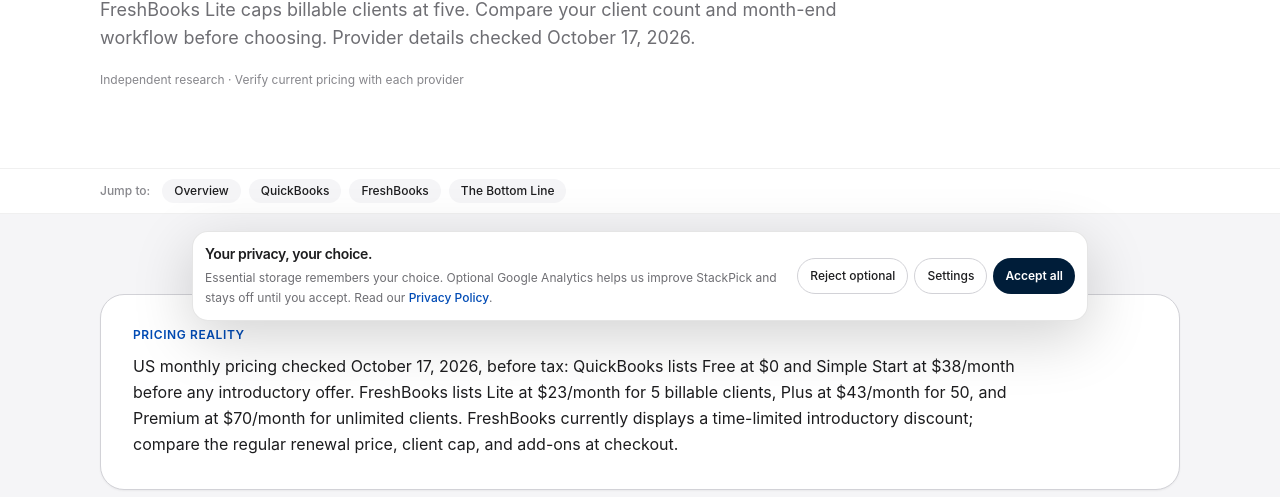
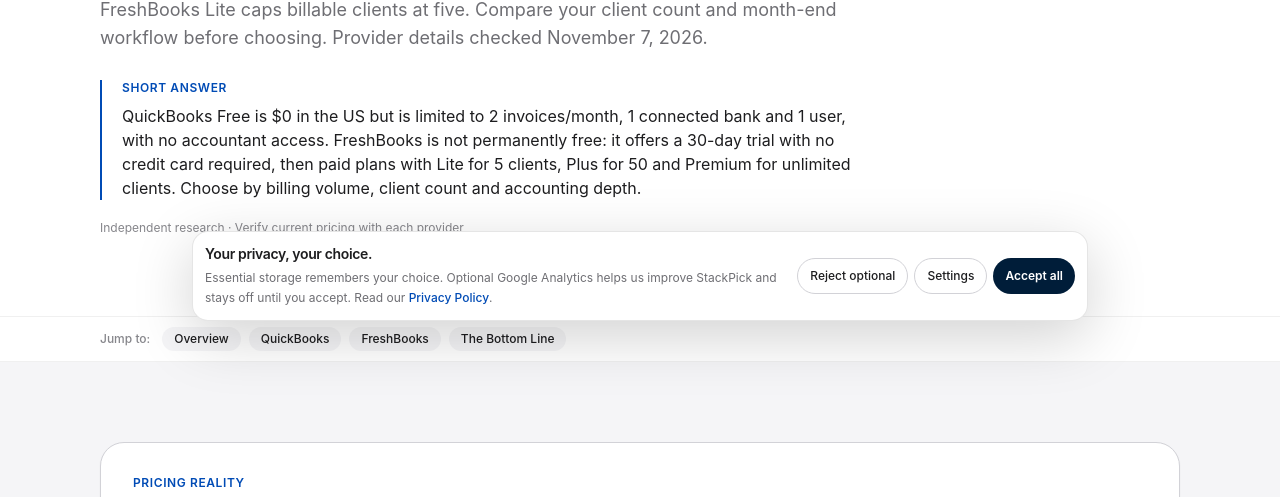
Before and after one commit to LinukaBandara/StackPick, a Next.js app: page /best/quickbooks-vs-freshbooks in a window 1280 px wide. Shown: the part 455-952 px from the top of the page. Built offline with nearby package versions, Linux system fonts and the light colour scheme; no server answers.

Commit message:
Refresh QuickBooks vs FreshBooks plan details

```diff
--- a/app/best/quickbooks-vs-freshbooks/page.tsx
+++ b/app/best/quickbooks-vs-freshbooks/page.tsx
@@ -12,11 +12,12 @@ export default function Page() {
     <ComparisonArticle
       title="QuickBooks vs FreshBooks"
       slug="quickbooks-vs-freshbooks"
-      intro="For US freelancers and small service businesses, QuickBooks is the broader bookkeeping option while FreshBooks puts client billing at the center. Both have entry plans with limits that can change the real cost: QuickBooks Free allows only two invoices a month, while FreshBooks Lite caps billable clients at five. Compare your client count and month-end workflow before choosing. Provider details checked October 17, 2026."
-      pricingNote="US monthly pricing checked October 17, 2026, before tax: QuickBooks lists Free at $0 and Simple Start at $38/month before any introductory offer. FreshBooks lists Lite at $23/month for 5 billable clients, Plus at $43/month for 50, and Premium at $70/month for unlimited clients. FreshBooks currently displays a time-limited introductory discount; compare the regular renewal price, client cap, and add-ons at checkout."
+      intro="For US freelancers and small service businesses, QuickBooks is the broader bookkeeping option while FreshBooks puts client billing at the center. Both have entry plans with limits that can change the real cost: QuickBooks Free allows only two invoices a month, while FreshBooks Lite caps billable clients at five. Compare your client count and month-end workflow before choosing. Provider details checked November 7, 2026."
+      quickAnswer="QuickBooks Free is $0 in the US but is limited to 2 invoices/month, 1 connected bank and 1 user, with no accountant access. FreshBooks is not permanently free: it offers a 30-day trial with no credit card required, then paid plans with Lite for 5 clients, Plus for 50 and Premium for unlimited clients. Choose by billing volume, client count and accounting depth."
+      pricingNote="US monthly pricing checked November 7, 2026, before tax: QuickBooks Free is $0; Simple Start is $38/month before any introductory offer. FreshBooks lists Lite at US$23/month for 5 billable clients, Plus at US$43/month for 50, and Premium at US$70/month for unlimited clients. The vendor may display temporary introductory discounts; compare the regular renewal price, client cap and add-ons at checkout."
       tools={[
-        { name: "QuickBooks", bestFor: "Small businesses that need invoicing alongside broader bookkeeping", freeOption: "The US pricing page lists a $0 Free plan for one user, with no accountant access, up to two invoices per month, and one connected bank. Simple Start is a paid plan; confirm the current price and any introductory offer on the provider page.", tradeoff: "The Free plan is too limited for regular client billing or accountant collaboration. QuickBooks paid tiers add accounting tools, but may be more software than a freelancer needs if invoicing and time tracking are the main jobs.", url: "https://quickbooks.intuit.com/pricing/" },
-        { name: "FreshBooks", bestFor: "Freelancers and service firms that manage client invoices and billable work", freeOption: "FreshBooks offers a 30-day trial, then paid plans. Its US page lists Lite for 5 billable clients, Plus for 50, and Premium for unlimited clients; check the plan and renewal price that fits your client book.", tradeoff: "Client limits are a key plan gate: FreshBooks says active and archived clients count toward the limit. Team-member accounts and Advanced Payments are paid add-ons on the listed plans, so include them in the cost if collaborators or payment features are required.", url: "https://www.freshbooks.com/pricing" },
+        { name: "QuickBooks", bestFor: "Small businesses that need invoicing alongside broader bookkeeping", freeOption: "The US pricing page lists a $0 Free plan for one user, with no accountant access, up to two invoices per month and one connected bank; eligible users who enable QuickBooks Payments may qualify for an invoice-limit exception. Simple Start is a paid plan; confirm the current price and any introductory offer on the provider page.", tradeoff: "The Free plan is too limited for regular client billing or accountant collaboration. QuickBooks paid tiers add accounting tools, but may be more software than a freelancer needs if invoicing and time tracking are the main jobs.", url: "https://quickbooks.intuit.com/pricing/" },
+        { name: "FreshBooks", bestFor: "Freelancers and service firms that manage client invoices and billable work", freeOption: "FreshBooks offers a 30-day trial with no credit card required, then paid plans. Its US page lists Lite for 5 billable clients, Plus for 50, and Premium for unlimited clients; check the plan and renewal price that fits your client book.", tradeoff: "Client limits are a key plan gate: FreshBooks says active and archived clients count toward the limit. Team-member accounts and Advanced Payments are paid add-ons on the listed plans, so include them in the cost if collaborators or payment features are required.", url: "https://www.freshbooks.com/pricing" },
       ]}
       bottomLine="Pick QuickBooks when you need a wider bookkeeping workflow and your local version supports the tax/reporting tasks you rely on. Pick FreshBooks when quoting, time tracking and client invoicing are the daily priority. Test one real month of invoices and expenses, then compare the total cost at your expected client count."
     >
@@ -47,7 +48,7 @@ export default function Page() {
             </table>
           </div>
           <h3 className="mt-12 text-2xl font-semibold tracking-tight">Official plan sources checked</h3>
-          <p className="mt-4 max-w-3xl text-base leading-7 text-[#6e6e73]">Provider plan information checked October 17, 2026. These are US monthly list prices shown on the linked pages at review; taxes, promotions, billing terms, payment processing and add-ons can change the total. FreshBooks explains that active and archived clients count toward its client caps. This is a desk-based comparison, not a hands-on product test.</p>
+          <p className="mt-4 max-w-3xl text-base leading-7 text-[#6e6e73]">Provider plan information checked November 7, 2026. These are US monthly list prices shown on the linked pages at review; taxes, promotions, billing terms, payment processing and add-ons can change the total. FreshBooks explains that active and archived clients count toward its client caps. This is a desk-based comparison, not a hands-on product test.</p>
           <ul className="mt-5 max-w-3xl list-disc space-y-3 pl-6 text-sm leading-6 text-[#6e6e73]">
             <li><a className="underline underline-offset-4" href="https://quickbooks.intuit.com/pricing/" target="_blank" rel="noreferrer">QuickBooks Online official pricing</a> — plan comparison and current promotions.</li>
             <li><a className="underline underline-offset-4" href="https://www.freshbooks.com/pricing" target="_blank" rel="noreferrer">FreshBooks official pricing</a> — 30-day trial, client limits and paid tiers.</li>
```
